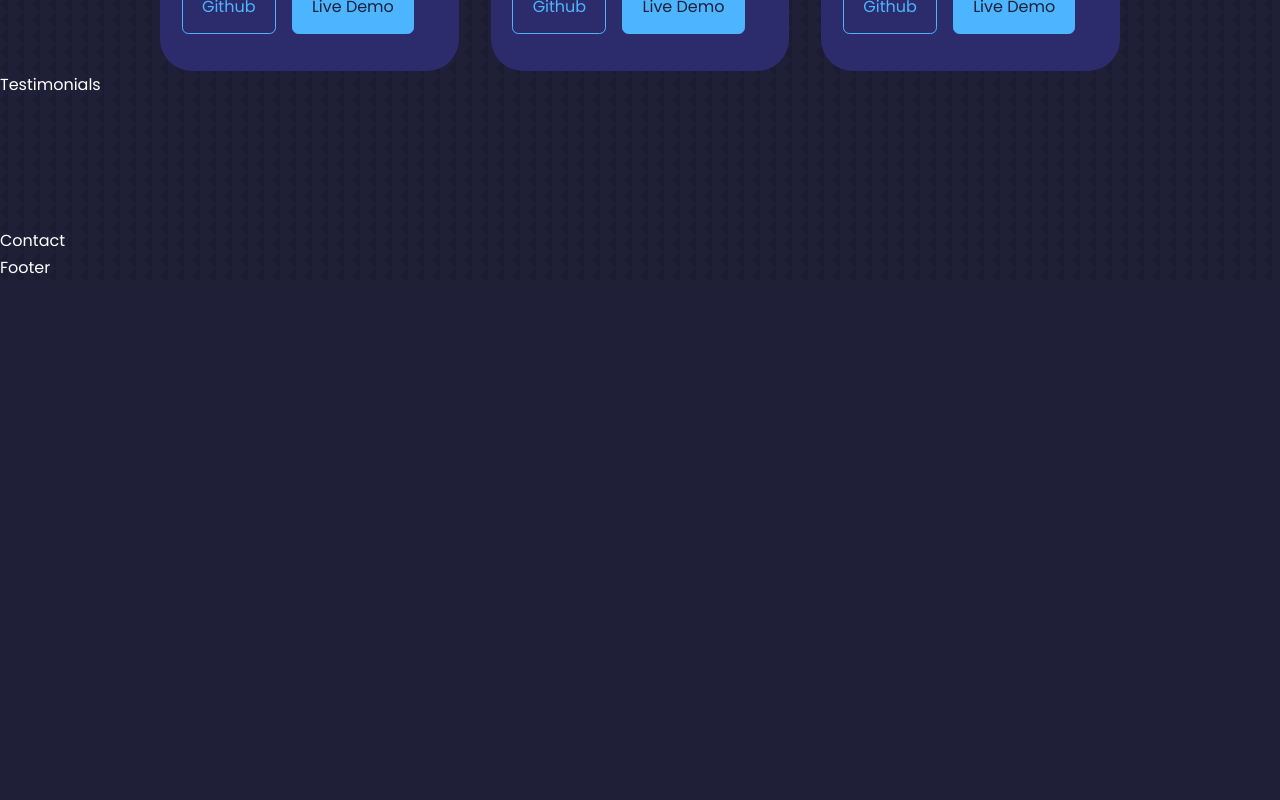
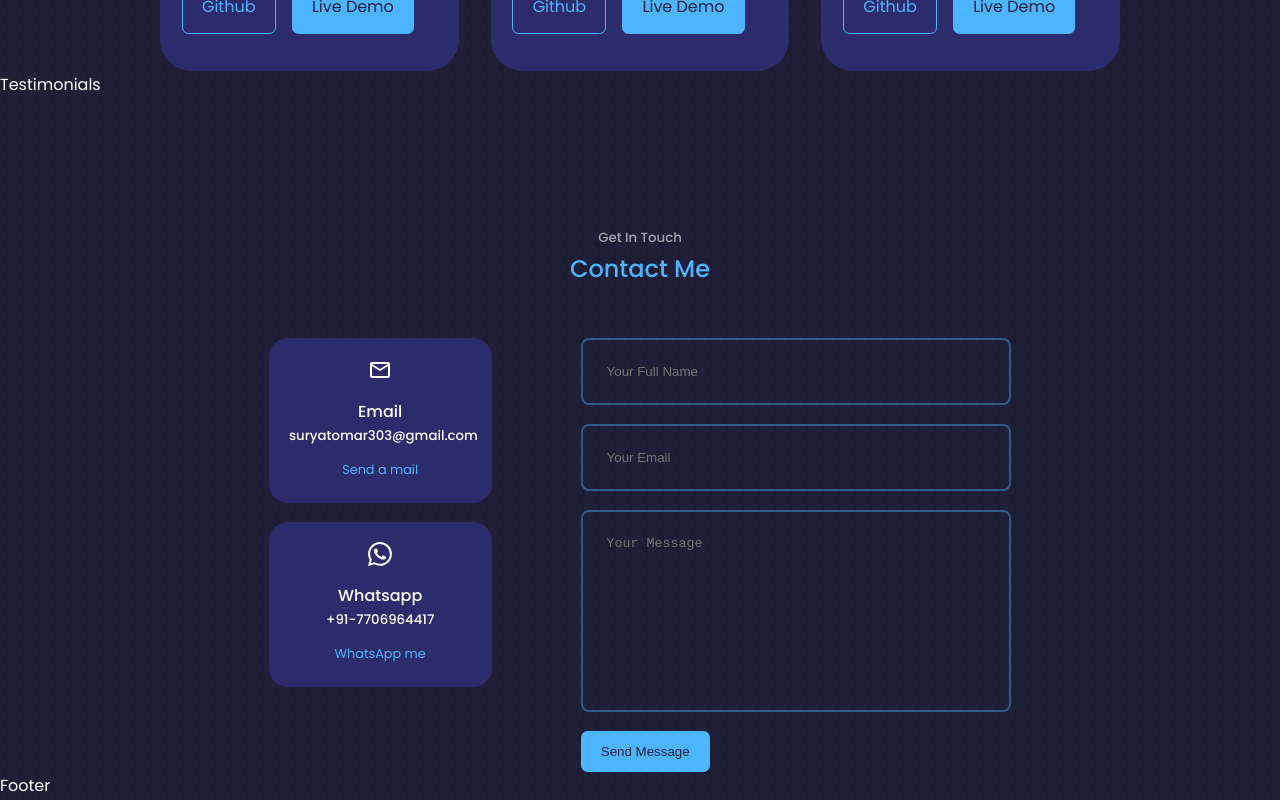
Before and after one commit to surya123-ctrl/Portfolio_surya, a React (Create React App) app: page / in a window 1280 px wide. Shown: the part 3348-4148 px from the top of the page. Before the commit the page ends 3629 px from the top, so only its background shows below. Built offline with nearby package versions, Linux system fonts and the light colour scheme; a web font is replaced by a local one.

Commit message:
Completed contact

```diff
--- a/src/components/About.css
+++ b/src/components/About.css
@@ -102,6 +102,9 @@
   }
 }
 @media screen and (max-width: 600px) {
+  .about__container {
+    width: 80%;
+  }
   .about__me {
     width: 65%;
     margin: 0 auto 3rem;
--- a/src/components/Contact.css
+++ b/src/components/Contact.css
@@ -0,0 +1,73 @@
+.container.contact__container {
+  width: 58%;
+  display: grid;
+  grid-template-columns: 30% 58%;
+  gap: 12%;
+}
+.contact__options {
+  display: flex;
+  flex-direction: column;
+  gap: 1.2rem;
+}
+.contact__option {
+  background: var(--color-bg-variant);
+  padding: 1.2rem;
+  border-radius: 1.2rem;
+  -webkit-border-radius: 1.2rem;
+  -moz-border-radius: 1.2rem;
+  -ms-border-radius: 1.2rem;
+  -o-border-radius: 1.2rem;
+  text-align: center;
+  border: 1px solid transparent;
+  transition: var(--transition);
+  -webkit-transition: var(--transition);
+  -moz-transition: var(--transition);
+  -ms-transition: var(--transition);
+  -o-transition: var(--transition);
+}
+.contact__option:hover {
+  background: transparent;
+  border-color: var(--color-primary-variant);
+}
+.contact__option-icon {
+  font-size: 1.5rem;
+  margin-bottom: 0.5rem;
+}
+.contact__option a {
+  margin-top: 0.7rem;
+  display: inline-block;
+  font-size: 0.8rem;
+}
+
+form {
+  display: flex;
+  flex-direction: column;
+  gap: 1.2rem;
+}
+input,
+textarea {
+  width: 100%;
+  padding: 1.5rem;
+  border-radius: 0.5rem;
+  -webkit-border-radius: 0.5rem;
+  -moz-border-radius: 0.5rem;
+  -ms-border-radius: 0.5rem;
+  -o-border-radius: 0.5rem;
+  background: transparent;
+  border: 2px solid var(--color-primary-variant);
+  resize: none;
+  color: var(--color-white);
+}
+
+@media screen and (max-width: 1024px) {
+  .container.contact__container {
+    grid-template-columns: 1fr;
+    gap: 2rem;
+  }
+}
+@media screen and (max-width: 600px) {
+  .container.contact__container {
+    width: var(--container-width-sm);
+    gap: 2rem;
+  }
+}
--- a/src/components/Contact.jsx
+++ b/src/components/Contact.jsx
@@ -1,7 +1,53 @@
 import React from "react";
-
+import { BsWhatsapp } from "react-icons/bs";
+import { MdOutlineEmail } from "react-icons/md";
+import ContactOption from "./ContactOption";
+import "./Contact.css";
 const Contact = () => {
-  return <section id="contact">Contact</section>;
+  return (
+    <section id="contact">
+      <h5>Get In Touch</h5>
+      <h2>Contact Me</h2>
+      <div className="container contact__container">
+        <div className="contact__options">
+          <ContactOption
+            id={1}
+            Icons={MdOutlineEmail}
+            heading1="Email"
+            heading2="suryatomar303@gmail.com"
+            sendLink="mailto:suryatomar303@gmail.com"
+            anchorText="Send a mail"
+          />
+          <ContactOption
+            id={2}
+            Icons={BsWhatsapp}
+            heading1="Whatsapp"
+            heading2="+91-7706964417"
+            sendLink="https://api.whatsapp.com/send?phone=7706964417"
+            anchorText="WhatsApp me"
+          />
+        </div>
+        <form action="">
+          <input
+            type="text"
+            name="name"
+            placeholder="Your Full Name"
+            required
+          />
+          <input type="email" name="email" placeholder="Your Email" required />
+          <textarea
+            name="message"
+            rows="10"
+            placeholder="Your Message"
+            required
+          ></textarea>
+          <button type="submit" className="btn btn-primary">
+            Send Message
+          </button>
+        </form>
+      </div>
+    </section>
+  );
 };
 
 export default Contact;
--- /dev/null
+++ b/src/components/ContactOption.jsx
@@ -0,0 +1,22 @@
+import React from "react";
+
+const ContactOption = ({
+  id,
+  Icons,
+  heading1,
+  heading2,
+  sendLink,
+  anchorText,
+}) => {
+  return (
+    <article key={id} className="contact__option">
+      {<Icons className="contact__option-icon" />}
+      <h4>{heading1}</h4>
+      <h5>{heading2}</h5>
+      <a href={sendLink} target="_blank" rel="noreferrer">
+        {anchorText}
+      </a>
+    </article>
+  );
+};
+export default ContactOption;
--- a/src/components/Experience.css
+++ b/src/components/Experience.css
@@ -55,9 +55,12 @@
   }
 }
 @media screen and (max-width: 600px) {
+  .experience__details {
+    display: block;
+  }
   .experience__container {
     gap: 1rem;
-    width: 80%;
+    width: var(--container-width-sm);
   }
   .experience__container > div {
     width: 100%;
```
